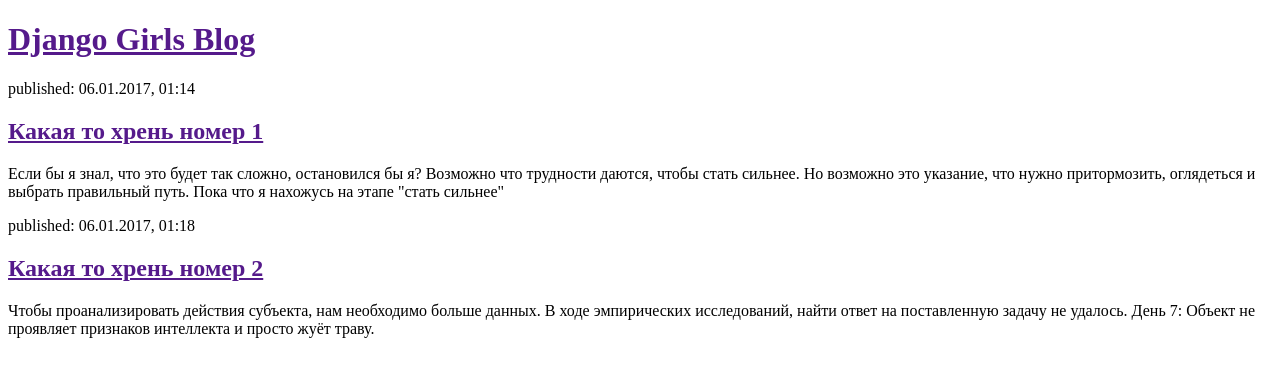
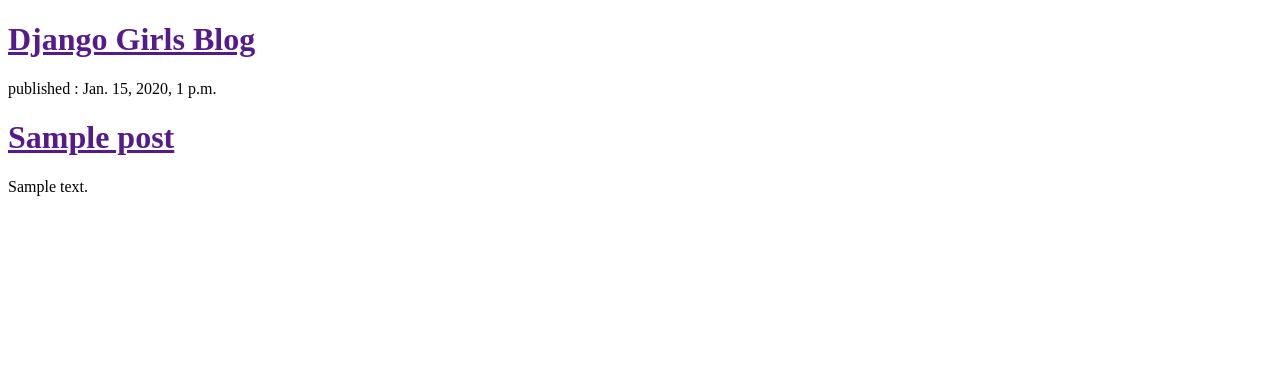
Before and after one commit to IWif/my-first-blog, a Django app: template blog/templates/blog/post_list.html in a window 1280 px wide. Shown: the top 377 px of the page. Run offline with Django 3.2, Linux system fonts and the light colour scheme; the template is opened without the code that fills it: values that come from a table or form of the project are taken from there, others are empty; tables that the repository leaves empty hold one stand-in row (values such as "Sample post").

Commit message:
Modified templates to display posts from database.

```diff
--- a/blog/templates/blog/post_list.html
+++ b/blog/templates/blog/post_list.html
@@ -8,23 +8,13 @@
                 <h1><a href="">Django Girls Blog</a></h1>
             </div>
 
-            <div>
-                <p>published: 06.01.2017, 01:14</p>
-                <h2><a href="">Какая то хрень номер 1</a></h2>
-                <p>Если бы я знал, что это будет так сложно, остановился бы я?
-				Возможно что трудности даются, чтобы стать сильнее. Но возможно это указание, что нужно притормозить, оглядеться и выбрать правильный путь.
+            {% for post in posts %}
+                <div>
+                    <p>published : {{ post.published_date }}</p>
+                    <h1><a href="">{{ post.title }}</a></h1>
+                    <p>{{ post.text|linebreaksbr }}</p>
+                </div>
+            {% endfor %}
 
-				Пока что я нахожусь на этапе "стать сильнее"</p>
-            </div>
-
-            <div>
-                <p>published: 06.01.2017, 01:18</p>
-                <h2><a href="">Какая то хрень номер 2</a></h2>
-                <p>Чтобы проанализировать действия субъекта, нам необходимо больше данных.
-				В ходе эмпирических исследований, найти ответ на поставленную задачу не удалось.
-
-				День 7:
-				Объект не проявляет признаков интеллекта и просто жуёт траву.</p>
-            </div>
         </body>
     </html>
--- a/blog/views.py
+++ b/blog/views.py
@@ -1,5 +1,8 @@
 from django.shortcuts import render
+from django.utils import timezone
+from .models import Post
 
 
 def post_list(request):
-	return render(request, 'blog/post_list.html', {})
+	posts = Post.objects.filter(published_date__lte=timezone.now()).order_by('published_date')
+	return render(request, 'blog/post_list.html', {'posts': posts})
```
